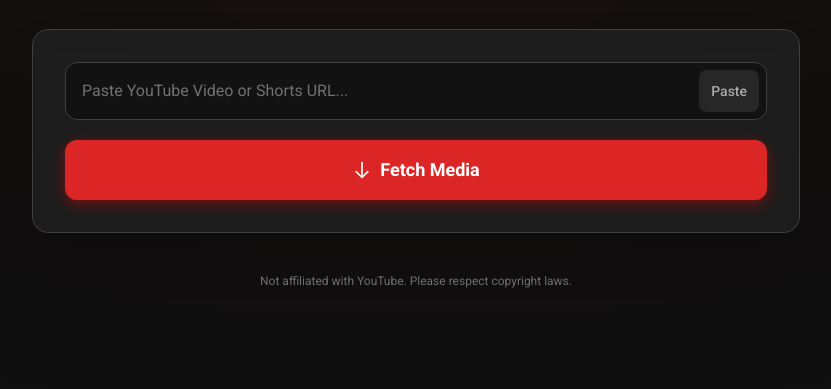
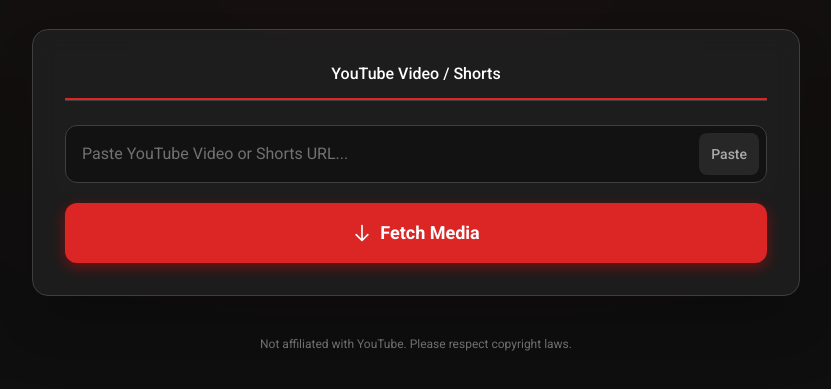
Before and after one commit to ashish8381/downloader, a plain HTML site: page youtube_downloader.html in a window 1280 px wide. Shown: the part 195-584 px from the top of the page, without its empty margins (224-1055 px from the left). Drawn offline with nearby package versions, Linux system fonts and the light colour scheme; some packages are replaced by stand-ins of ours.

Commit message:
style: restore single tab header for youtube video/shorts

```diff
--- a/youtube_downloader.html
+++ b/youtube_downloader.html
@@ -69,7 +69,12 @@
         <!-- App Interface -->
         <main class="bg-[#212121]/80 backdrop-blur-md rounded-2xl border border-[#3f3f3f] p-4 sm:p-8 shadow-2xl w-full">
 
-            <!-- Removed Tabs -->
+            <!-- Single Tab Header -->
+            <div class="flex border-b border-[#3f3f3f] mb-6">
+                <div class="flex-1 pb-3 text-center font-medium border-b-2 border-red-600 text-white pointer-events-none">
+                    YouTube Video / Shorts
+                </div>
+            </div>
 
             <!-- Input Area -->
             <div class="space-y-5">
```
Also changed, not shown: 1 other file.
